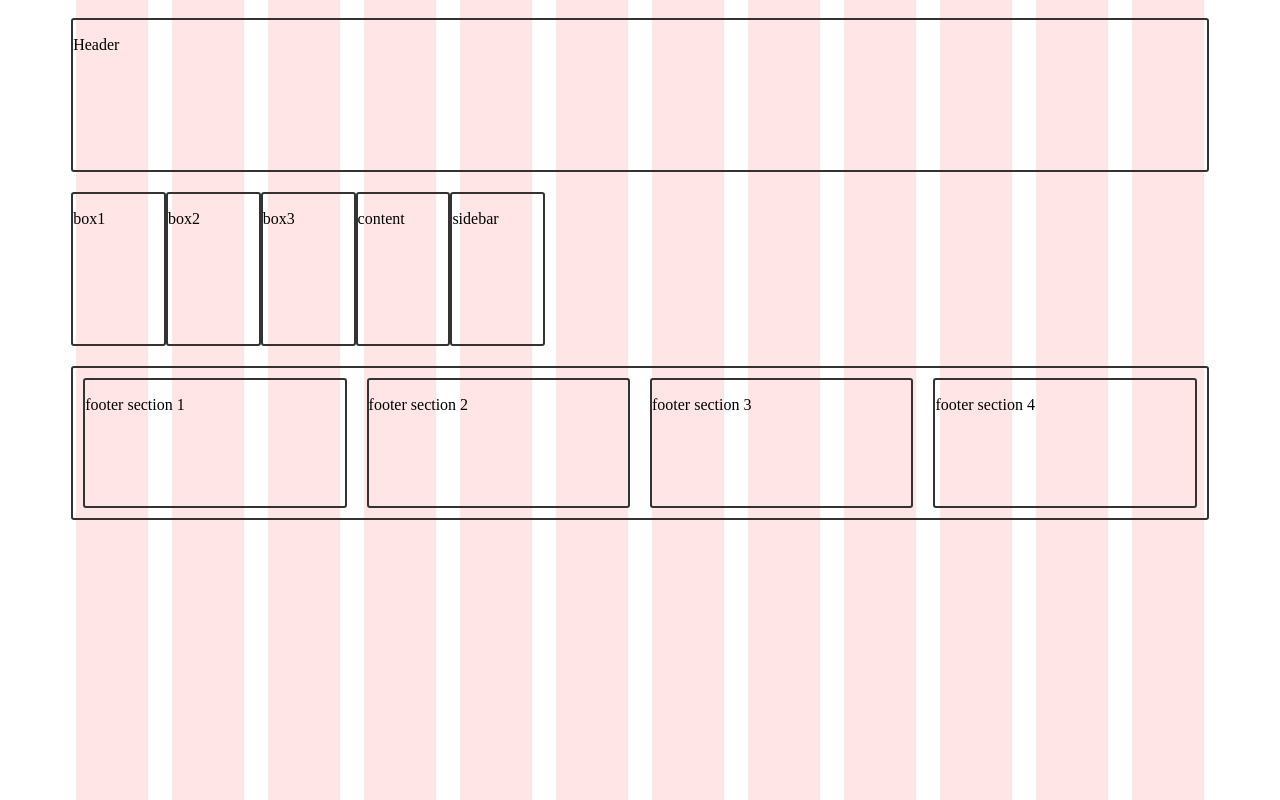
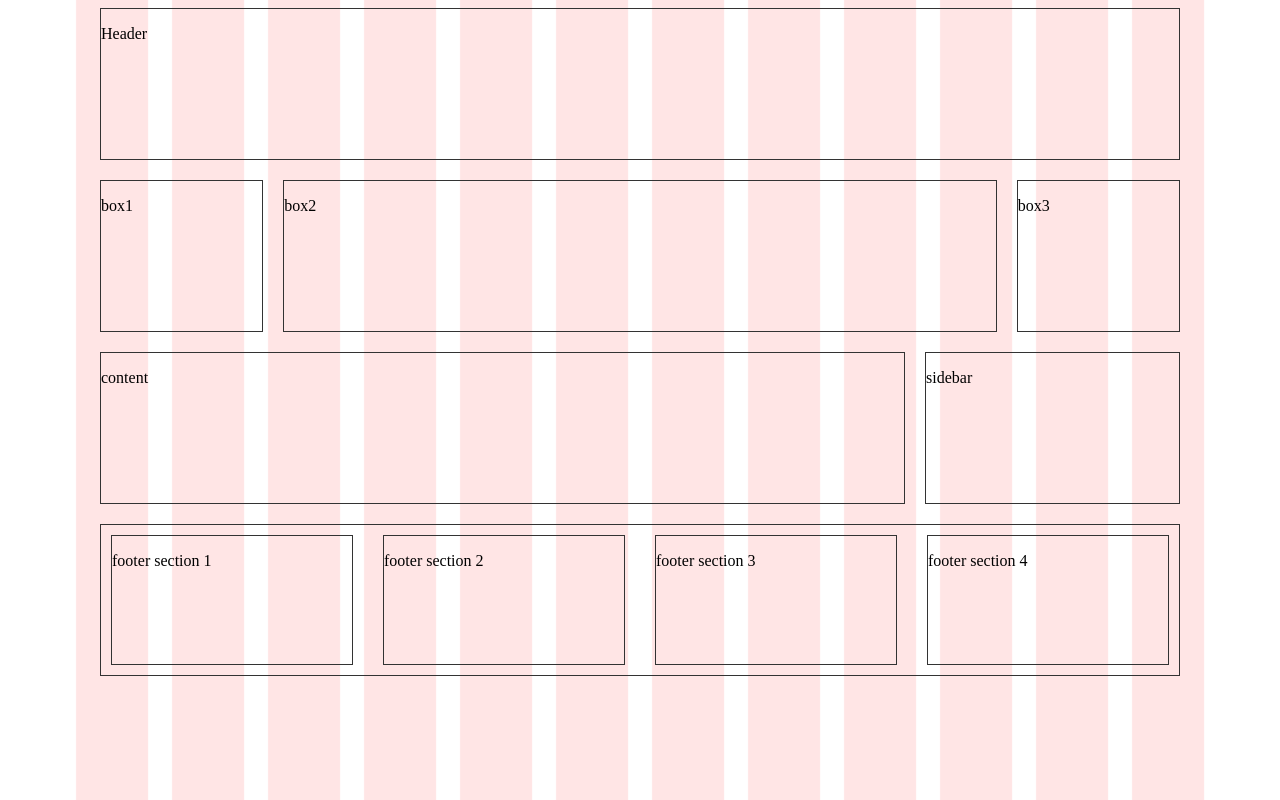
Before and after one commit to minime0o0o0/media-queries-assignment, a plain HTML site: page index.html in a window 1280 px wide. Drawn offline with Linux system fonts and the light colour scheme.

Commit message:
1200> set, grid gap done

```diff
--- a/css/style.css
+++ b/css/style.css
@@ -4,10 +4,12 @@ body {
 }
 
 .content {
-	width: 90%;
-	margin: 0 auto 0 auto;
+	width: 1080px;
 	display: grid;
 	grid-template: 1fr 1fr 1fr 1fr / repeat(12,1fr);
+	gap: 20px 20px;
+	margin-left: auto;
+	margin-right: auto;
 }
 
 header {
@@ -17,24 +19,44 @@ header {
 }
 
 .container {
-	border: 2px solid #333;
-	border-radius: 3px;
+	border: 1px solid #333;
 	height: 150px;
-	margin: 10px 0 10px 0;
 }
 
 footer {
 	width: auto;
 	grid-column: 1 / 13;
-	grid-row: 3 / 4;
+	grid-row: 4 / 5;
 	display: grid;
 	grid-template: 1fr / repeat(4,1fr) ;
+	column-gap: 10px;
 }
 
-.footer-content {
-	border: 2px solid #333;
-	border-radius: 3px;
+#box1 {
+	grid-row: 2 / 3;
+	grid-column: 1 / 3;
+}
+#box2 {
+	grid-row: 2 / 3;
+	grid-column: 3 / 11;
+}
+#box3 {
+	grid-row: 2 / 3;
+	grid-column: 11 / 13;
+}
+
+#sidebar {
+	grid-row: 3/4;
+	grid-column: 10/13;
+}
+#content {
+	grid-row: 3/4;
+	grid-column: 1/10;
+}
+
+.footer {
 	margin: 10px;
+	border: 1px solid #333;
 }
 
 @media screen and (min-width: 1200px) {
--- a/index.html
+++ b/index.html
@@ -10,16 +10,16 @@
 <body>
 	<main class="content">
 		<header class="container"><p>Header<p></header>
-		<section class="container"><p>box1</p></section>
-		<section class="container"><p>box2</p></section>
-		<section class="container"><p>box3</p></section>
-		<section class="container"><p>content</p></section>
-		<sidebar class="container"><p>sidebar</p></sidebar>
+		<section class="container" id="box1"><p>box1</p></section>
+		<section class="container" id="box2"><p>box2</p></section>
+		<section class="container" id="box3"><p>box3</p></section>
+		<section class="container" id="content"><p>content</p></section>
+		<sidebar class="container" id="sidebar"><p>sidebar</p></sidebar>
 		<footer class="container">
-			<section class="footer-content"><p>footer section 1</p></section>
-			<section class="footer-content"><p>footer section 2</p></section>
-			<section class="footer-content"><p>footer section 3</p></section>
-			<section class="footer-content"><p>footer section 4</p></section>
+			<section class="footer content1"><p>footer section 1</p></section>
+			<section class="footer content2"><p>footer section 2</p></section>
+			<section class="footer content3"><p>footer section 3</p></section>
+			<section class="footer content4"><p>footer section 4</p></section>
 		</footer>
 	</main>
 </body>
```
